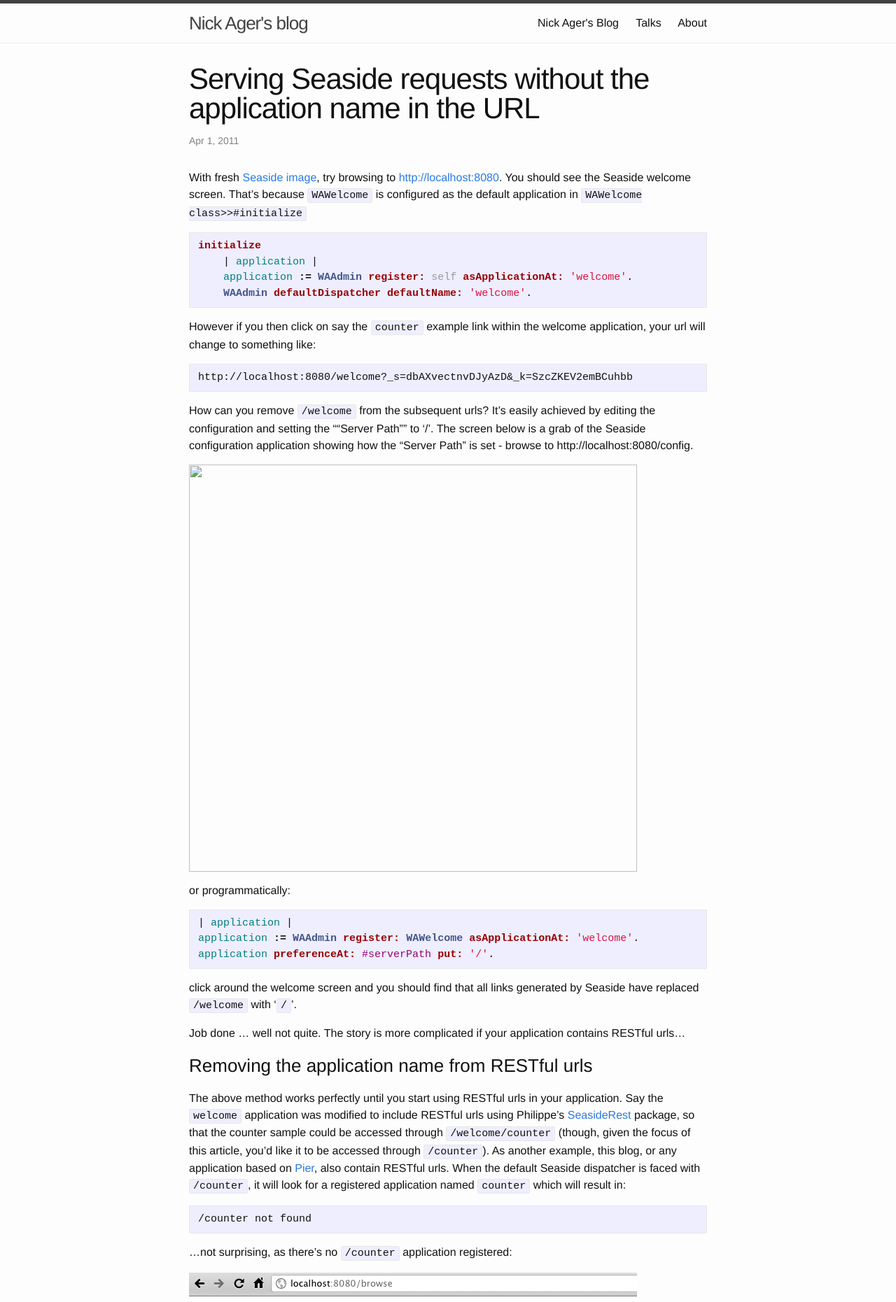
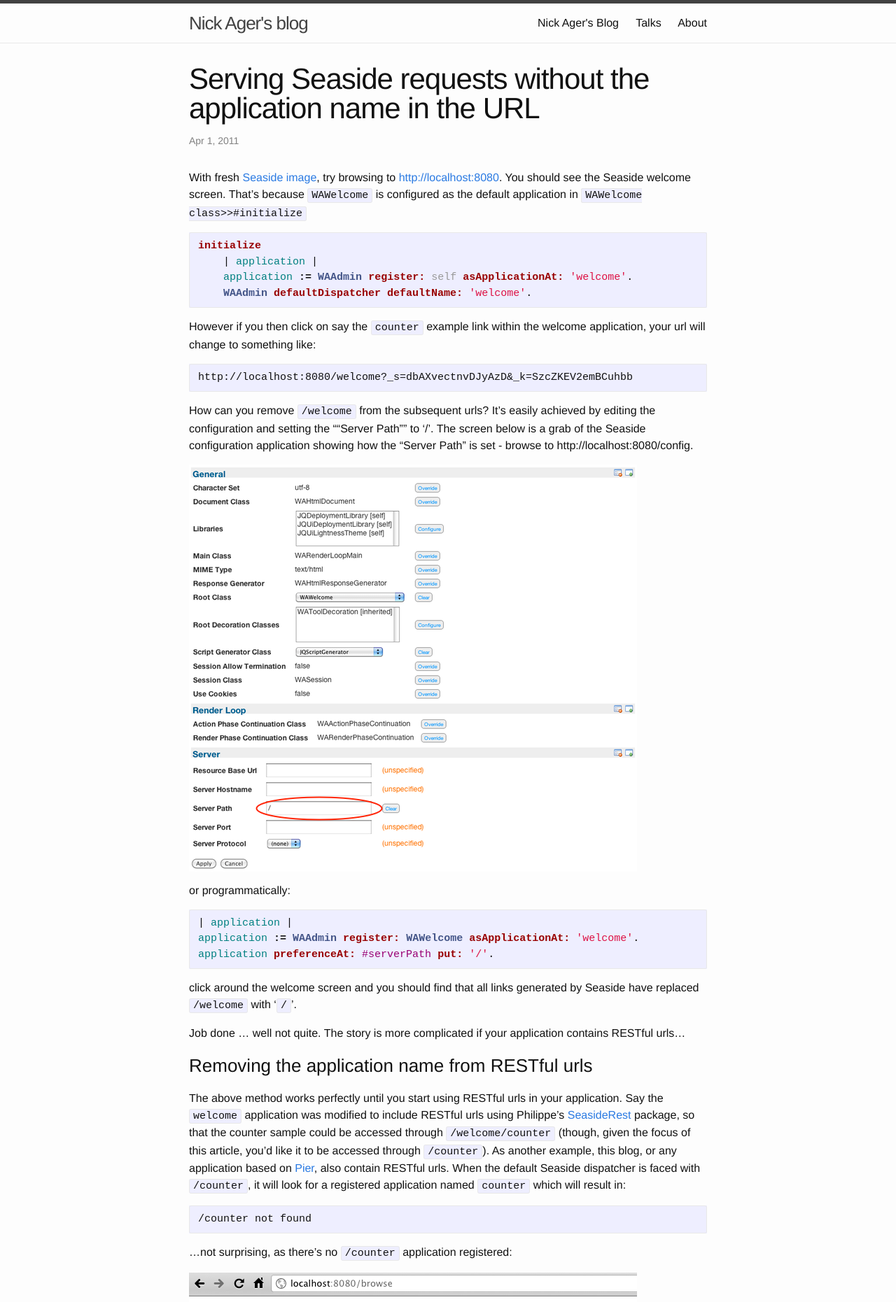
Before and after one commit to NickAger/nickager.github.io, a Jekyll site: the page built from _posts/2011-04-01-serving-seaside-requests-without-the-application-name-in-the-url.md, in a window 1280 px wide. Shown: the top 1861 px of the page at 70% size. Built offline with Jekyll 4.4.1, drawn with Linux system fonts in a browser that asks for light colours.

Commit message:
Update 2011-04-01-serving-seaside-requests-without-the-application-name-in-the-url.md

```diff
--- a/_posts/2011-04-01-serving-seaside-requests-without-the-application-name-in-the-url.md
+++ b/_posts/2011-04-01-serving-seaside-requests-without-the-application-name-in-the-url.md
@@ -19,7 +19,7 @@ However if you then click on say the `counter` example link within the welcome a
 
 How can you remove `/welcome` from the subsequent urls? It's easily achieved by editing the configuration and setting the ""Server Path"" to '/'. The screen below is a grab of the Seaside configuration application showing how the "Server Path" is set - browse to http://localhost:8080/config.
 
-<img src="/images/serving-apps-from-root/serverPath.png" width="640" height="582" />
+<img src="/images/blog/serving-apps-from-root/serverPath.png" width="640" height="582" />
 
 or programmatically:
 
```
